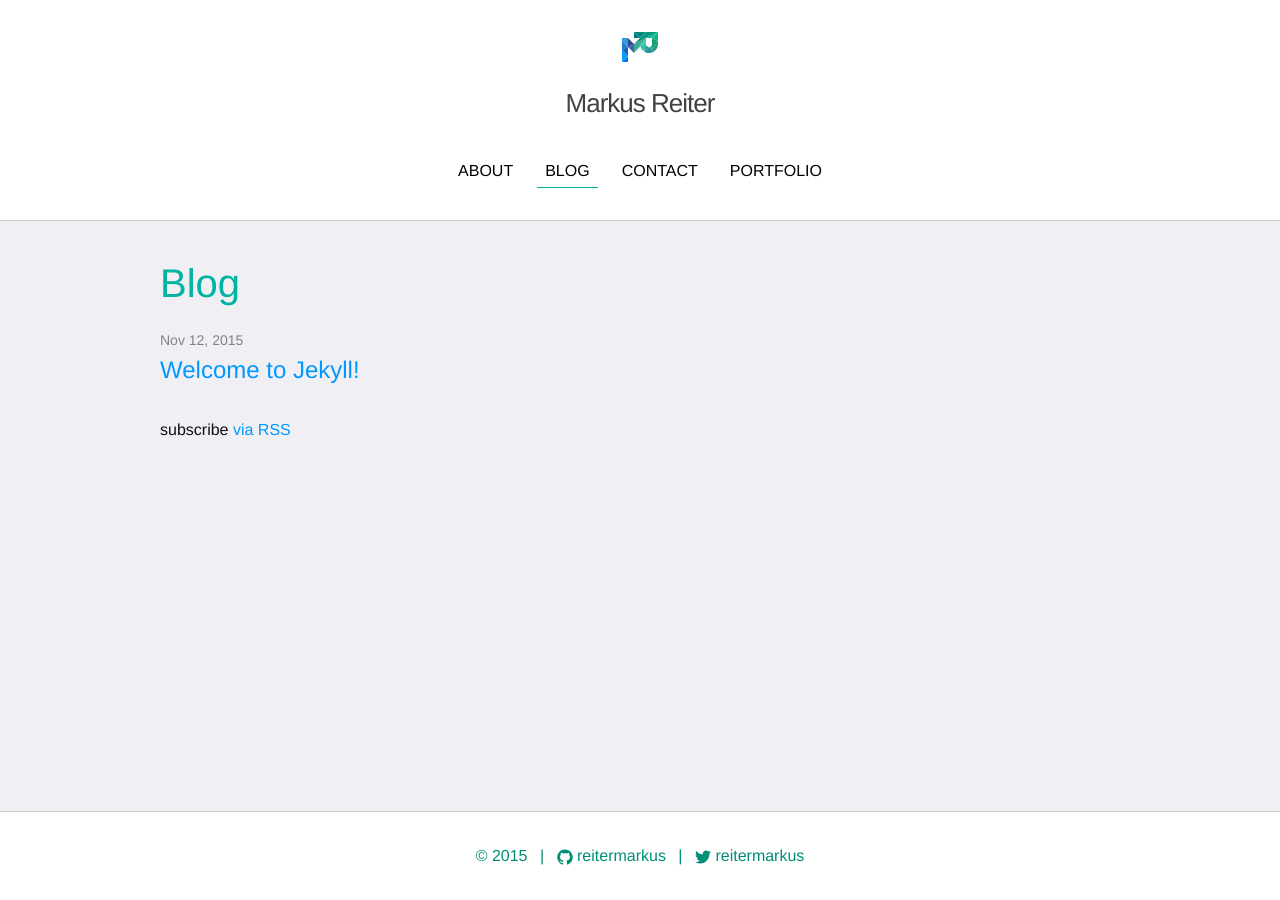
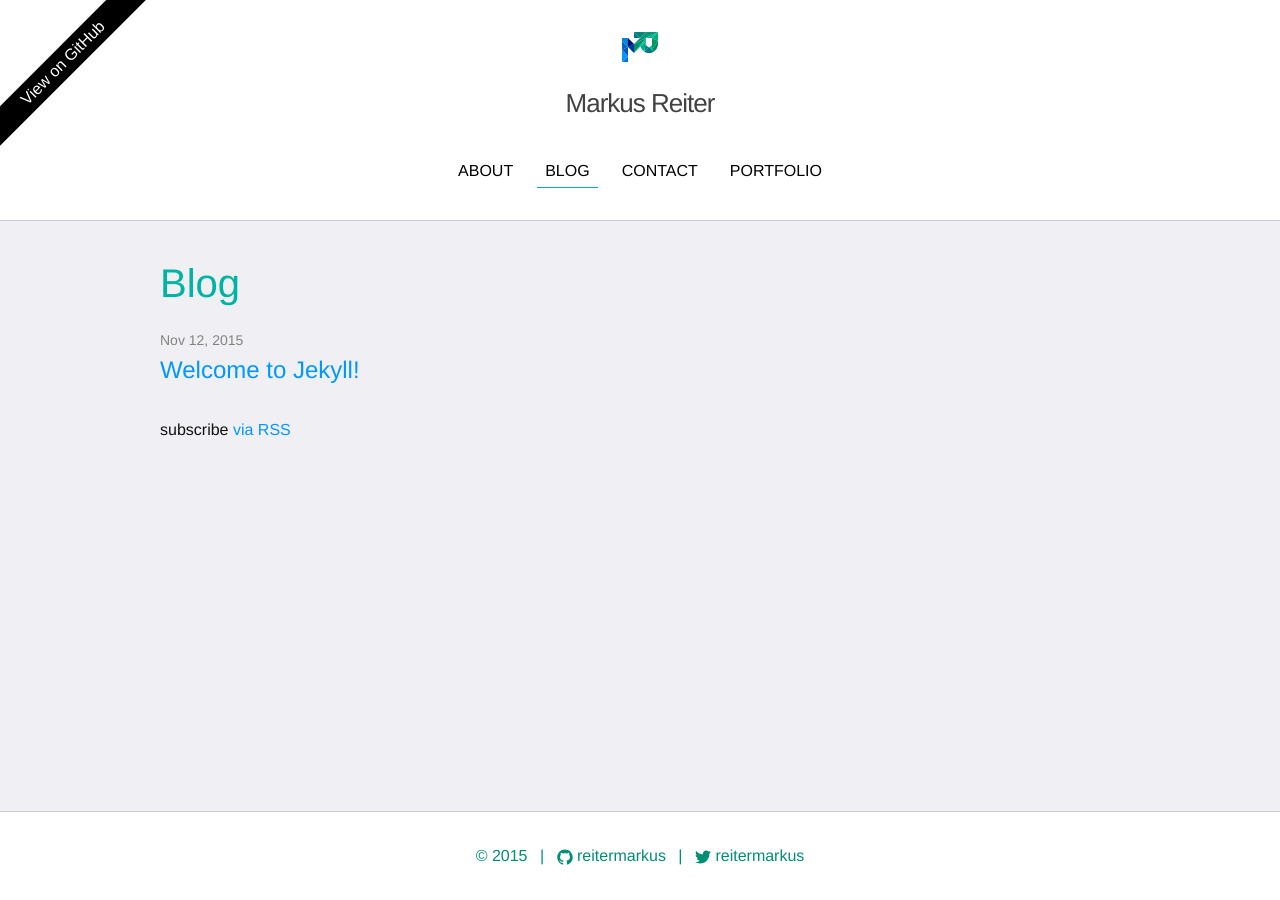
Before and after one commit to reitermarkus/reitermarkus.github.com, a Jekyll site: the page built from blog.md, in a window 1280 px wide. Built offline with Jekyll 4.4.1, drawn with Linux system fonts in a browser that asks for light colours; nearby versions of some CDN libraries.

Commit message:
Add GitHub ribbon.

```diff
--- a/_includes/header.html
+++ b/_includes/header.html
@@ -1,4 +1,6 @@
 <header class=header>
+
+    <span class=github-ribbon><a class=inner-ribbon href='https://github.com/reitermarkus/reitermarkus.github.com/'>View on GitHub</a></span>
 
     <a class='logo fade-in' href='{{ '/' | prepend: site.baseurl }}' rel=home><span hidden>{{ site.title }}</span>{% include logo.svg %}
     </a>
--- a/_sass/_header.scss
+++ b/_sass/_header.scss
@@ -1,3 +1,41 @@
+$github-ribbon-size: 250px;
+
+.github-ribbon {
+  display: none;
+  position: absolute;
+  top: 0;
+  left: 0;
+  width: $github-ribbon-size;
+  height: $github-ribbon-size;
+
+  @include media-query($on-tablets) {
+    display: block;
+  }
+
+  .inner-ribbon {
+    transform: rotate(-45deg);
+    background: black;
+    width: $github-ribbon-size;
+    text-align: center;
+    display: block;
+    position: relative;
+    top: 50%;
+    left: 50%;
+    margin-left: -$github-ribbon-size/2-$github-ribbon-size/4;
+    line-height: 28px;
+    margin-top: -$github-ribbon-size/4-14px;
+    vertical-align: center;
+
+    &,
+    &:hover {
+      color: white;
+      text-decoration: none;
+    }
+
+  }
+
+}
+
 .header  {
 
    -webkit-tap-highlight-color: rgba(0,0,0,0);
```
